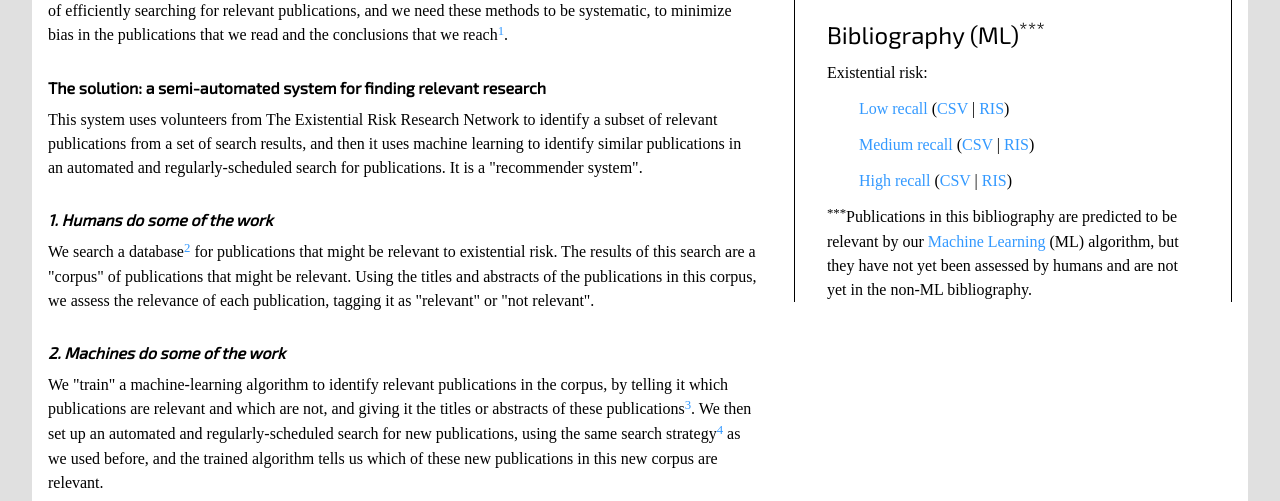
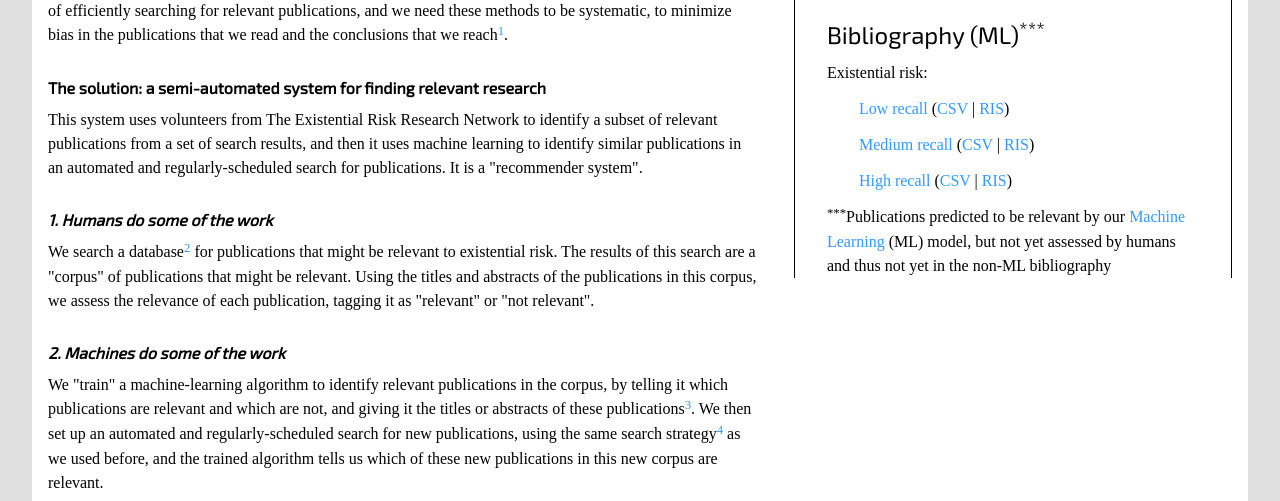
Before and after one commit to gormshackelford/x-risk, a Django app: page /about/ in a window 1280 px wide. Shown: the part 250-751 px from the top of the page. Run offline with Django 3.2, Linux system fonts and the light colour scheme; some web fonts are replaced.

Commit message:
Changed text

```diff
--- a/engine/templates/engine/bibliography_sidebar.html
+++ b/engine/templates/engine/bibliography_sidebar.html
@@ -23,5 +23,5 @@
   <a href="{% url 'topics' slug='existential-risk' state='high_recall' %}">High recall</a> (<a href="{% url 'download_csv' slug='existential-risk' state='high_recall' %}">CSV</a> | <a href="{% url 'download_ris' slug='existential-risk' state='high_recall' %}">RIS</a>)
 </p>
 <p>
-  <sup id="***">***</sup>Publications in this bibliography are predicted to be relevant by our <a href="{% url 'ml' %}">Machine Learning</a> (ML) algorithm, but they have not yet been assessed by humans and are not yet in the non-ML bibliography.
+  <sup id="***">***</sup>Publications predicted to be relevant by our <a href="{% url 'ml' %}">Machine Learning</a> (ML) model, but not yet assessed by humans and thus not yet in the non-ML bibliography
 </p>
```
